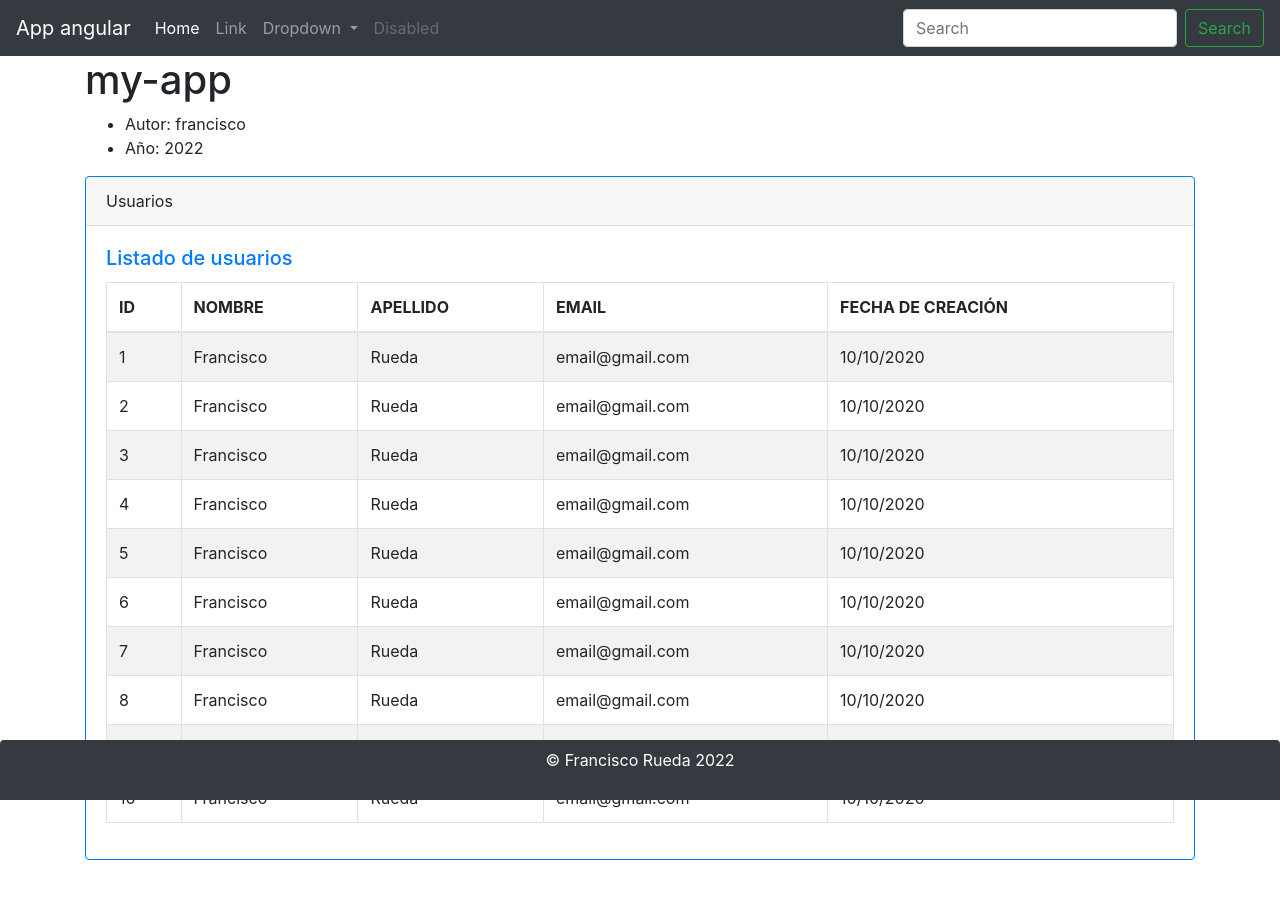
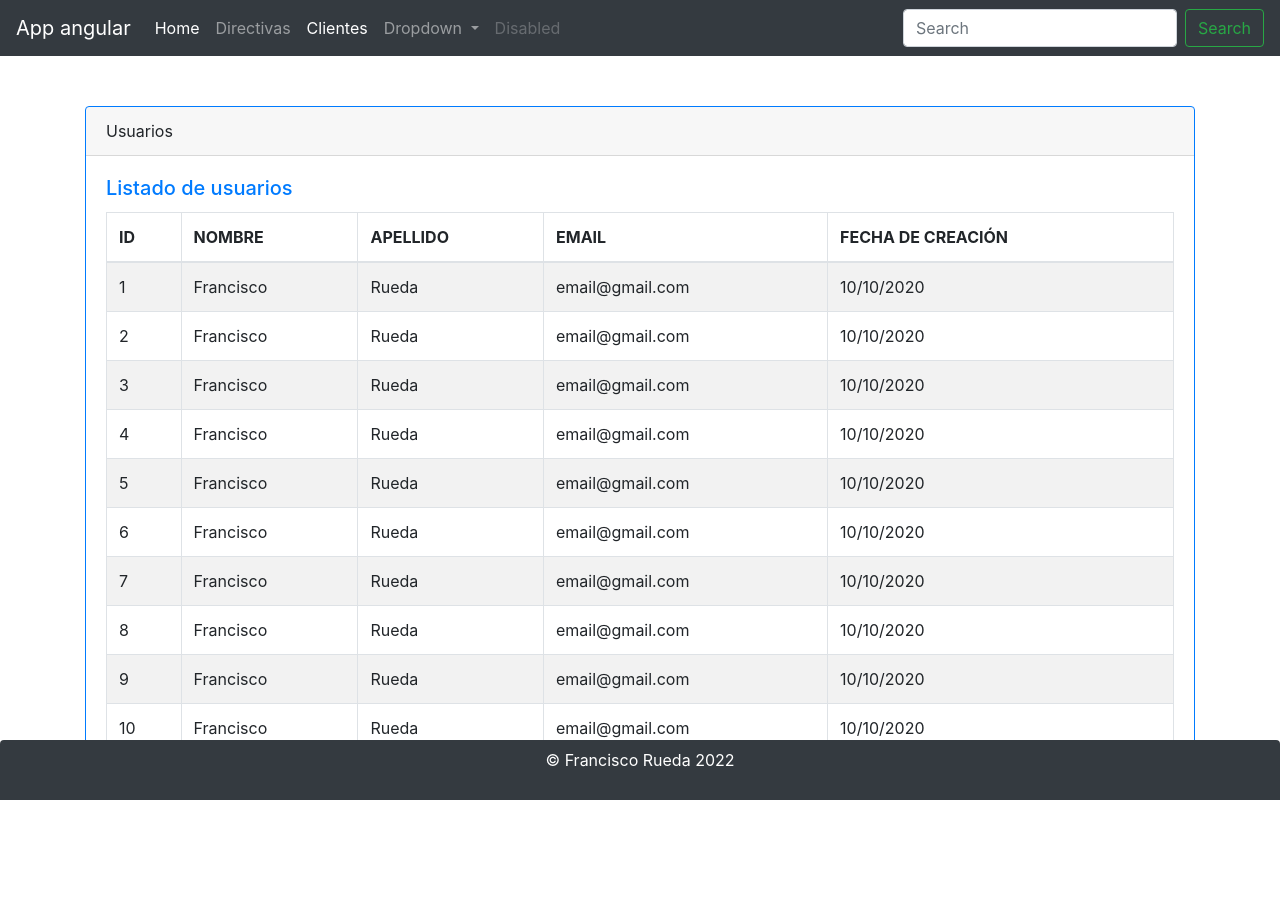
Before and after one commit to fruedatest/angular, an Angular app: page /clientes in a window 1280 px wide. Before the commit this address led to /. Shown: the top 898 px of the page. Built offline with nearby package versions, Linux system fonts and the light colour scheme.

Commit message:
implementacionRutasNav

```diff
--- a/src/app/app.component.html
+++ b/src/app/app.component.html
@@ -1,13 +1,15 @@
 <app-header></app-header>
 
 <div class="container">
+  <router-outlet></router-outlet>
+
+  <!--<app-directiva></app-directiva>
   <h1>{{title}}</h1>
   <ul>
     <li>Autor: {{autor}}</li>
     <li>Año: {{year}}</li>
   </ul>
-  <app-clientes></app-clientes>
-  <!--<app-directiva></app-directiva>-->
+  <app-clientes></app-clientes>-->
 </div>
 
 <app-footer></app-footer>
--- a/src/app/clientes/clientes.component.html
+++ b/src/app/clientes/clientes.component.html
@@ -1,4 +1,4 @@
-<div class="card border-primary mb-30" style="margin-bottom: 120px !important;">
+<div class="card border-primary mb-30" style="margin-bottom: 120px !important; margin-top: 50px;">
     <div class="card-header">Usuarios</div>
     <div class="card-body text-primary">
       <h5 class="card-title">Listado de usuarios</h5>
--- a/src/app/header/header.component.html
+++ b/src/app/header/header.component.html
@@ -16,12 +16,13 @@
     <div class="collapse navbar-collapse" id="navbarSupportedContent">
       <ul class="navbar-nav mr-auto">
         <li class="nav-item active">
-          <a class="nav-link" href="#"
-            >Home <span class="sr-only">(current)</span></a
-          >
+          <a class="nav-link" href="#">Home <span class="sr-only">(current)</span></a>
         </li>
-        <li class="nav-item">
-          <a class="nav-link" href="#">Link</a>
+        <li class="nav-item" routerLinkActive="active">
+          <a class="nav-link" routerLink="/directivas">Directivas</a>
+        </li>
+        <li class="nav-item" routerLinkActive="active">
+          <a class="nav-link" routerLink="/clientes">Clientes</a>
         </li>
         <li class="nav-item dropdown">
           <a
```
Also changed, not shown: src/app/app.module.ts (+10 -2 lines), src/app/clientes/cliente.service.ts (line endings or trailing spaces).
